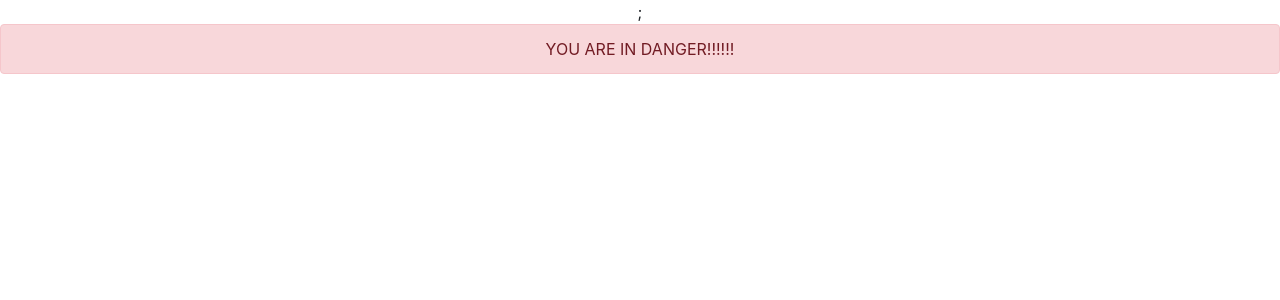
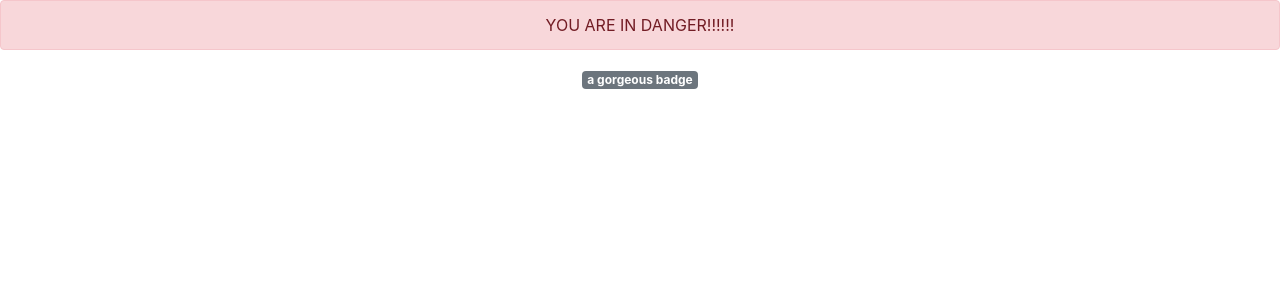
Before and after one commit to annoinspace/EPICODE-react-state-and-props-d3, a React (Create React App) app: page / in a window 1280 px wide. Shown: the top 300 px of the page. Built offline with nearby package versions, Linux system fonts and the light colour scheme.

Commit message:
badge component added

```diff
--- a/src/App.js
+++ b/src/App.js
@@ -1,11 +1,13 @@
 import "./App.css"
 import "bootstrap/dist/css/bootstrap.min.css"
 import WarningSign from "./components/WarningSign"
+import MyBadge from "./components/MyBadge"
 
 function App() {
   return (
     <div className="App">
       <WarningSign text="YOU ARE IN DANGER!!!!!!" />
+      <MyBadge color="secondary" text="a gorgeous badge" />
     </div>
   )
 }
--- /dev/null
+++ b/src/components/MyBadge.jsx
@@ -0,0 +1,7 @@
+import { Badge } from "react-bootstrap"
+
+const MyBadge = ({ color, text }) => {
+  return <Badge variant={color}>{text}</Badge>
+}
+
+export default MyBadge
--- a/src/components/WarningSign.jsx
+++ b/src/components/WarningSign.jsx
@@ -3,7 +3,7 @@ import { Alert } from "react-bootstrap"
 const WarningSign = (props) => {
   return (
     <div>
-      ;<Alert variant="danger">{props.text}</Alert>
+      <Alert variant="danger">{props.text}</Alert>
     </div>
   )
 }
```
